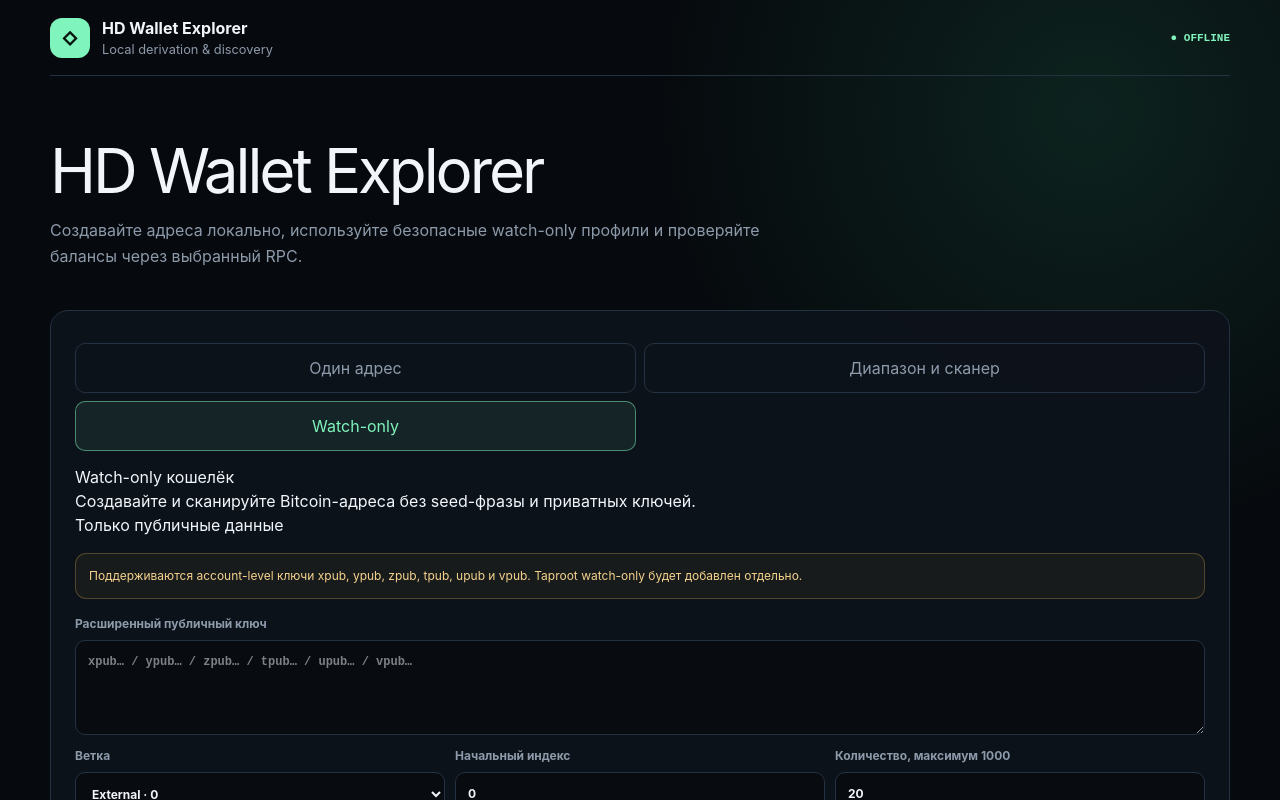
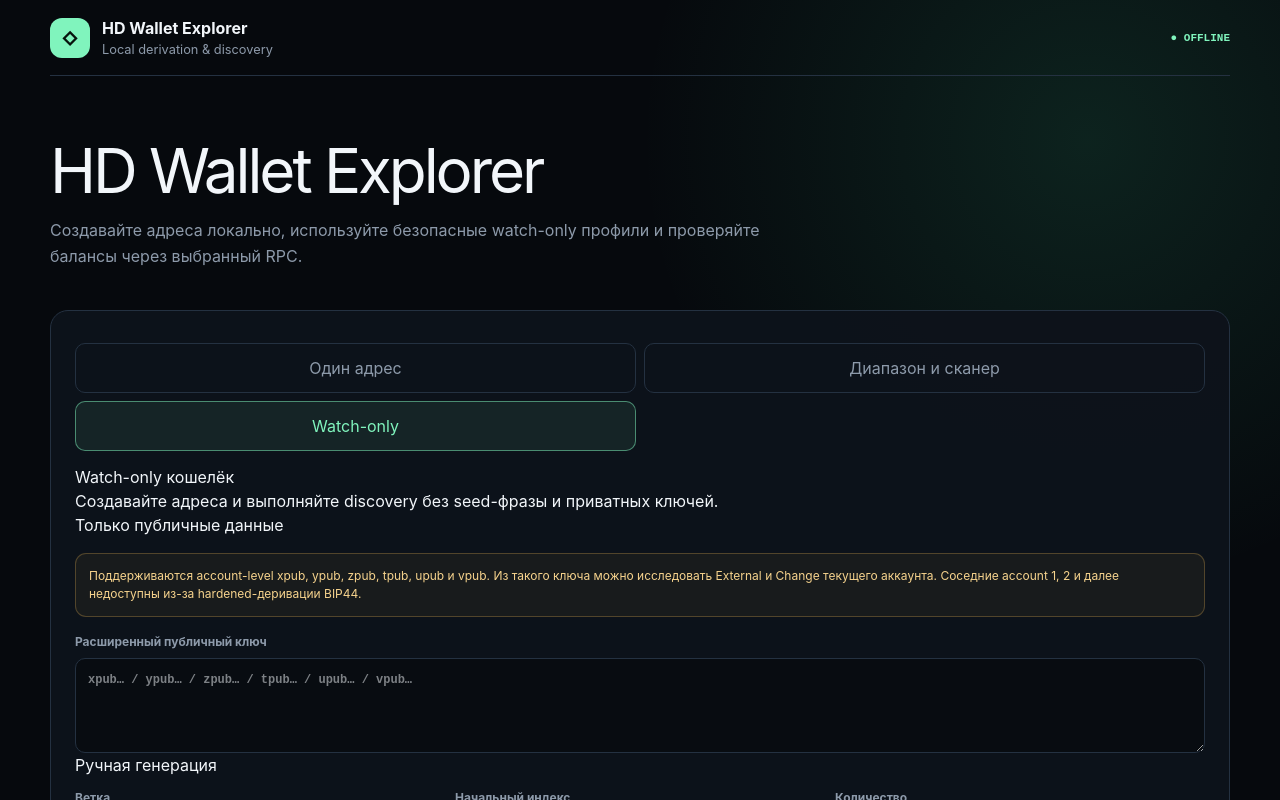
Before and after one commit to vanitoo/hd-wallet-explorer, a Next.js app: page / in a window 1280 px wide. Both pictures are taken after a click on the button "Watch-only". Shown: the top 800 px of the page. Built offline with nearby package versions, Linux system fonts and the light colour scheme.

Commit message:
feat: add discovery engine UI

```diff
--- a/src/features/wallet/components/watch-only-panel.tsx
+++ b/src/features/wallet/components/watch-only-panel.tsx
@@ -1,58 +1,61 @@
 "use client";
 
-import { useEffect,useMemo,useState } from "react";
+import { useEffect,useMemo,useRef,useState } from "react";
+import { discoverWatchOnly,formatBitcoinSats,type DiscoveryResult } from "../domain/discovery";
 import { rowsToCsv,rowsToJson,type AddressRow } from "../domain/range";
 import { createWatchProfile,deriveWatchOnlyRange,inspectWatchKey,parseWatchProfiles,type WatchProfile } from "../domain/watch-only";
 
 const STORAGE_KEY="hd-wallet-explorer.watch-only-profiles.v1";
 
 export function WatchOnlyPanel(){
-  const[key,setKey]=useState("");
-  const[name,setName]=useState("");
-  const[change,setChange]=useState<0|1>(0);
-  const[start,setStart]=useState(0);
-  const[count,setCount]=useState(20);
-  const[rows,setRows]=useState<AddressRow[]>([]);
-  const[profiles,setProfiles]=useState<WatchProfile[]>([]);
-  const[error,setError]=useState<string|null>(null);
+  const[key,setKey]=useState(""); const[name,setName]=useState(""); const[change,setChange]=useState<0|1>(0);
+  const[start,setStart]=useState(0); const[count,setCount]=useState(20); const[rows,setRows]=useState<AddressRow[]>([]);
+  const[profiles,setProfiles]=useState<WatchProfile[]>([]); const[error,setError]=useState<string|null>(null);
+  const[addressGap,setAddressGap]=useState(20); const[maxAddresses,setMaxAddresses]=useState(100);
+  const[endpoint,setEndpoint]=useState("https://mempool.space/api"); const[networkEnabled,setNetworkEnabled]=useState(false);
+  const[discovering,setDiscovering]=useState(false); const[progress,setProgress]=useState(0); const[message,setMessage]=useState("");
+  const[discovery,setDiscovery]=useState<DiscoveryResult|null>(null); const abortRef=useRef<AbortController|null>(null);
   const info=useMemo(()=>{try{return key.trim()?inspectWatchKey(key):null}catch{return null}},[key]);
 
   useEffect(()=>setProfiles(parseWatchProfiles(localStorage.getItem(STORAGE_KEY))),[]);
+  useEffect(()=>{if(info)setEndpoint(info.network==="mainnet"?"https://mempool.space/api":"https://mempool.space/testnet/api")},[info]);
 
-  function derive(){
-    try{setError(null);setRows(deriveWatchOnlyRange({extendedPublicKey:key,change,start,count}))}
-    catch(e){setRows([]);setError(e instanceof Error?e.message:"Ошибка watch-only деривации")}
+  function resetResults(){abortRef.current?.abort();setRows([]);setDiscovery(null);setProgress(0);setMessage("");setError(null)}
+  function derive(){try{setError(null);setRows(deriveWatchOnlyRange({extendedPublicKey:key,change,start,count}))}catch(e){setRows([]);setError(e instanceof Error?e.message:"Ошибка watch-only деривации")}}
+  function save(){try{const profile=createWatchProfile(name,key);const next=[profile,...profiles.filter(item=>item.extendedPublicKey!==profile.extendedPublicKey)];setProfiles(next);localStorage.setItem(STORAGE_KEY,JSON.stringify(next));setName("");setError(null)}catch(e){setError(e instanceof Error?e.message:"Не удалось сохранить профиль")}}
+  function load(profile:WatchProfile){setKey(profile.extendedPublicKey);setName(profile.name);resetResults()}
+  function remove(id:string){const next=profiles.filter(item=>item.id!==id);setProfiles(next);localStorage.setItem(STORAGE_KEY,JSON.stringify(next))}
+  async function runDiscovery(){
+    if(!networkEnabled){setError("Подтвердите отправку публичных адресов в API.");return}
+    const controller=new AbortController();abortRef.current=controller;setDiscovering(true);setDiscovery(null);setProgress(0);setError(null);setMessage("Запуск обнаружения…");
+    try{
+      const result=await discoverWatchOnly({extendedPublicKey:key,endpoint,addressGap,maxAddresses,retries:2,timeoutMs:15000,requestDelayMs:120,signal:controller.signal,onProgress:(completed,total,row,branch)=>{setProgress(Math.min(100,Math.round(completed/total*100)));setMessage(`${branch===0?"External":"Change"} · индекс ${row.index} · проверено ${completed}`)}});
+      setDiscovery(result);setMessage(`Готово. Проверено ${result.checked}, использовано ${result.used}.`);setProgress(100);
+    }catch(e){if(e instanceof DOMException&&e.name==="AbortError")setMessage("Обнаружение остановлено.");else setError(e instanceof Error?e.message:"Ошибка обнаружения")}
+    finally{setDiscovering(false);abortRef.current=null}
   }
-
-  function save(){
-    try{
-      const profile=createWatchProfile(name,key);
-      const next=[profile,...profiles.filter(item=>item.extendedPublicKey!==profile.extendedPublicKey)];
-      setProfiles(next);localStorage.setItem(STORAGE_KEY,JSON.stringify(next));setName("");setError(null);
-    }catch(e){setError(e instanceof Error?e.message:"Не удалось сохранить профиль")}
-  }
-
-  function load(profile:WatchProfile){setKey(profile.extendedPublicKey);setName(profile.name);setRows([]);setError(null)}
-  function remove(id:string){const next=profiles.filter(item=>item.id!==id);setProfiles(next);localStorage.setItem(STORAGE_KEY,JSON.stringify(next))}
-  function download(kind:"csv"|"json"){
-    const body=kind==="csv"?rowsToCsv(rows):rowsToJson(rows);
-    const blob=new Blob([body],{type:kind==="csv"?"text/csv;charset=utf-8":"application/json;charset=utf-8"});
-    const url=URL.createObjectURL(blob);const anchor=document.createElement("a");anchor.href=url;anchor.download=`watch-only-addresses.${kind}`;anchor.click();URL.revokeObjectURL(url);
-  }
+  function download(kind:"csv"|"json",source:AddressRow[]){const body=kind==="csv"?rowsToCsv(source):rowsToJson(source);const blob=new Blob([body],{type:kind==="csv"?"text/csv;charset=utf-8":"application/json;charset=utf-8"});const url=URL.createObjectURL(blob);const anchor=document.createElement("a");anchor.href=url;anchor.download=`watch-only-addresses.${kind}`;anchor.click();URL.revokeObjectURL(url)}
 
   return <div className="watch-only">
-    <div className="watch-intro"><div><h2>Watch-only кошелёк</h2><p>Создавайте и сканируйте Bitcoin-адреса без seed-фразы и приватных ключей.</p></div><span className="safe-badge">Только публичные данные</span></div>
-    <div className="warning">Поддерживаются account-level ключи xpub, ypub, zpub, tpub, upub и vpub. Taproot watch-only будет добавлен отдельно.</div>
-    <label>Расширенный публичный ключ<textarea value={key} onChange={e=>{setKey(e.target.value);setRows([])}} placeholder="xpub… / ypub… / zpub… / tpub… / upub… / vpub…"/></label>
+    <div className="watch-intro"><div><h2>Watch-only кошелёк</h2><p>Создавайте адреса и выполняйте discovery без seed-фразы и приватных ключей.</p></div><span className="safe-badge">Только публичные данные</span></div>
+    <div className="warning">Поддерживаются account-level xpub, ypub, zpub, tpub, upub и vpub. Из такого ключа можно исследовать External и Change текущего аккаунта. Соседние account 1, 2 и далее недоступны из-за hardened-деривации BIP44.</div>
+    <label>Расширенный публичный ключ<textarea value={key} onChange={e=>{setKey(e.target.value);resetResults()}} placeholder="xpub… / ypub… / zpub… / tpub… / upub… / vpub…"/></label>
     {key&&<div className={info?"key-info":"error"}>{info?`${info.prefix.toUpperCase()} · ${info.network} · ${formatType(info.type)} · depth ${info.depth}`:"Ключ пока не распознан"}</div>}
-    <div className="grid3"><label>Ветка<select value={change} onChange={e=>setChange(Number(e.target.value) as 0|1)}><option value={0}>External · 0</option><option value={1}>Change · 1</option></select></label><label>Начальный индекс<input type="number" min={0} value={start} onChange={e=>setStart(e.target.valueAsNumber)}/></label><label>Количество, максимум 1000<input type="number" min={1} max={1000} value={count} onChange={e=>setCount(e.target.valueAsNumber)}/></label></div>
-    <div className="actions"><button className="primary" onClick={derive}>Сформировать адреса</button><button className="secondary" onClick={()=>{setKey("");setRows([]);setError(null)}}>Очистить</button></div>
+
+    <div className="section-card"><h3>Ручная генерация</h3><div className="grid3"><label>Ветка<select value={change} onChange={e=>setChange(Number(e.target.value) as 0|1)}><option value={0}>External · 0</option><option value={1}>Change · 1</option></select></label><NumberField label="Начальный индекс" value={start} min={0} onChange={setStart}/><NumberField label="Количество" value={count} min={1} max={1000} onChange={setCount}/></div><div className="actions"><button className="primary" disabled={!info} onClick={derive}>Сформировать адреса</button><button className="secondary" onClick={()=>{setKey("");resetResults()}}>Очистить</button></div></div>
+
+    <div className="section-card discovery-card"><div className="scanner-title"><div><h3>Discovery Engine v1</h3><span>Проверяет обе ветки и останавливается по address gap.</span></div><span className={`scanner-state ${discovering?"running":"ready"}`}>{discovering?"Выполняется":"Готов"}</span></div><div className="grid3"><NumberField label="Address gap" value={addressGap} min={1} max={100} onChange={setAddressGap}/><NumberField label="Максимум адресов на ветку" value={maxAddresses} min={addressGap} max={1000} onChange={setMaxAddresses}/><label>Bitcoin Esplora API<input value={endpoint} onChange={e=>setEndpoint(e.target.value)}/></label></div><label className="network-consent"><input type="checkbox" checked={networkEnabled} onChange={e=>setNetworkEnabled(e.target.checked)}/> Я разрешаю отправку публичных адресов в указанный API</label><div className="actions"><button className="primary" disabled={!info||!networkEnabled||discovering} onClick={runDiscovery}>Запустить discovery</button>{discovering&&<button className="secondary" onClick={()=>abortRef.current?.abort()}>Остановить</button>}</div><progress max={100} value={progress}/>{message&&<div className="scan-message">{message}</div>}</div>
+
     <div className="profile-save"><label>Имя профиля<input value={name} onChange={e=>setName(e.target.value)} placeholder="Например, Ledger Bitcoin"/></label><button className="secondary" disabled={!info} onClick={save}>Сохранить публичный профиль</button></div>
     {error&&<div className="error">{error}</div>}
     {profiles.length>0&&<div className="profiles"><h3>Сохранённые профили</h3>{profiles.map(profile=><div className="profile-card" key={profile.id}><div><strong>{profile.name}</strong><code>{profile.extendedPublicKey}</code></div><div><button onClick={()=>load(profile)}>Открыть</button><button onClick={()=>remove(profile.id)}>Удалить</button></div></div>)}</div>}
-    {rows.length>0&&<div className="range-result"><div className="range-summary"><div><strong>{rows.length} адресов</strong><span>Индексы {rows[0].index}–{rows.at(-1)?.index}</span></div><div className="actions compact"><button className="secondary" onClick={()=>download("csv")}>Скачать CSV</button><button className="secondary" onClick={()=>download("json")}>Скачать JSON</button></div></div><div className="address-table"><table><thead><tr><th>Index</th><th>Path</th><th>Address</th><th></th></tr></thead><tbody>{rows.map(row=><tr key={row.path}><td>{row.index}</td><td><code>{row.path}</code></td><td><code>{row.address}</code></td><td><CopyButton value={row.address}/></td></tr>)}</tbody></table></div></div>}
+
+    {discovery&&<div className="discovery-result"><div className="scan-stats"><span>Проверено <strong>{discovery.checked}</strong></span><span>Использовано <strong>{discovery.used}</strong></span><span>Ошибок <strong>{discovery.errors}</strong></span><span>Баланс <strong>{formatBitcoinSats(discovery.balanceSats)}</strong></span></div>{discovery.branches.map(branch=><div className="branch-card" key={branch.change}><div><strong>{branch.label} · {branch.change}</strong><span>{branch.rows.length} проверено · {branch.used} использовано</span></div><div className="address-table"><table><thead><tr><th>Index</th><th>Address</th><th>Balance</th><th>Tx</th><th>Status</th></tr></thead><tbody>{branch.rows.map(row=><tr key={row.path}><td>{row.index}</td><td><code>{row.address}</code></td><td>{row.balance}</td><td>{row.transactionCount}</td><td><span className={`status ${row.status}`}>{row.status==="used"?"Использован":row.status==="unused"?"Пустой":"Ошибка"}</span></td></tr>)}</tbody></table></div></div>)}</div>}
+
+    {rows.length>0&&<div className="range-result"><div className="range-summary"><div><strong>{rows.length} адресов</strong><span>Индексы {rows[0].index}–{rows.at(-1)?.index}</span></div><div className="actions compact"><button className="secondary" onClick={()=>download("csv",rows)}>Скачать CSV</button><button className="secondary" onClick={()=>download("json",rows)}>Скачать JSON</button></div></div><div className="address-table"><table><thead><tr><th>Index</th><th>Path</th><th>Address</th><th></th></tr></thead><tbody>{rows.map(row=><tr key={row.path}><td>{row.index}</td><td><code>{row.path}</code></td><td><code>{row.address}</code></td><td><CopyButton value={row.address}/></td></tr>)}</tbody></table></div></div>}
   </div>
 }
 
+function NumberField({label,value,min,max,onChange}:{label:string;value:number;min:number;max?:number;onChange:(value:number)=>void}){return <label>{label}<input type="number" value={Number.isFinite(value)?value:""} min={min} max={max} onChange={e=>onChange(e.target.valueAsNumber)}/></label>}
 function formatType(type:string){return type==="legacy"?"Legacy":type==="nested-segwit"?"Nested SegWit":"Native SegWit"}
 function CopyButton({value}:{value:string}){async function copy(){await navigator.clipboard.writeText(value)}return <button onClick={copy}>Копировать</button>}
```
